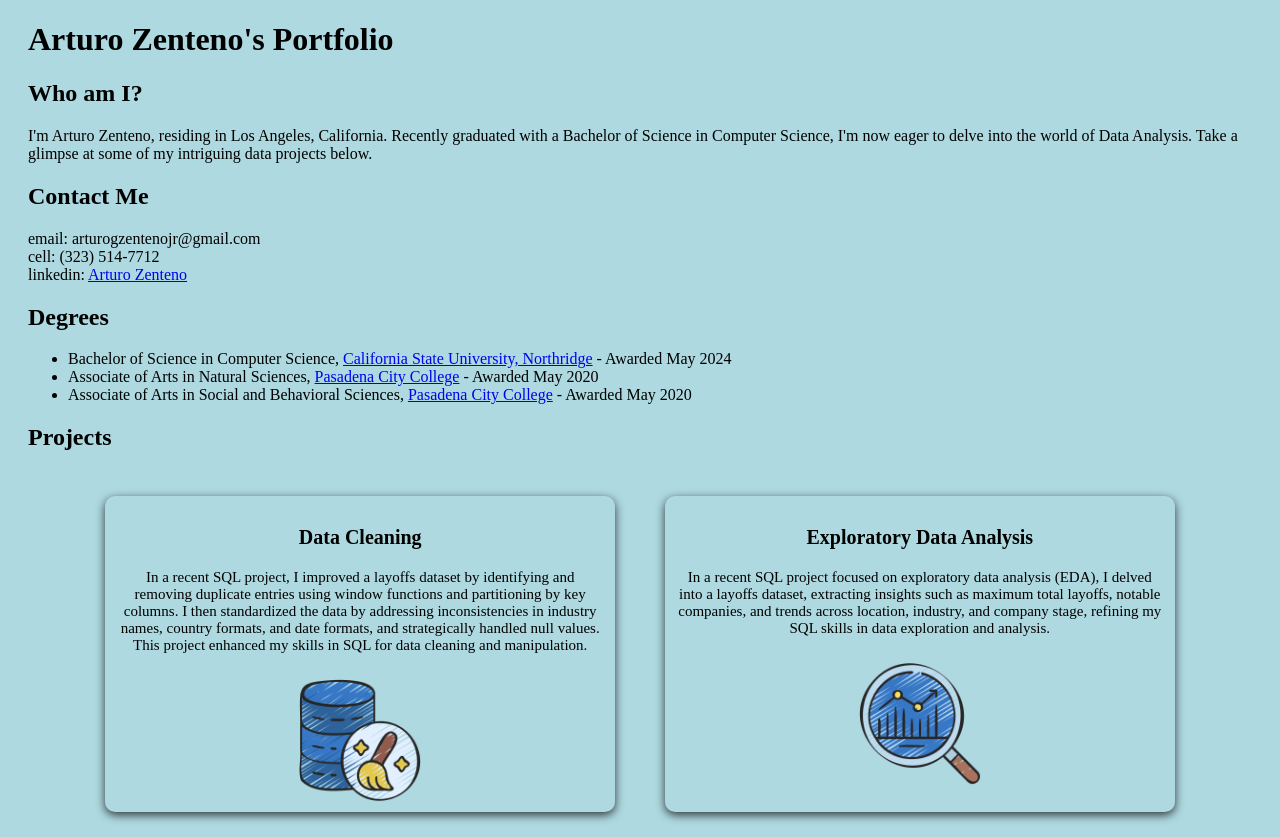
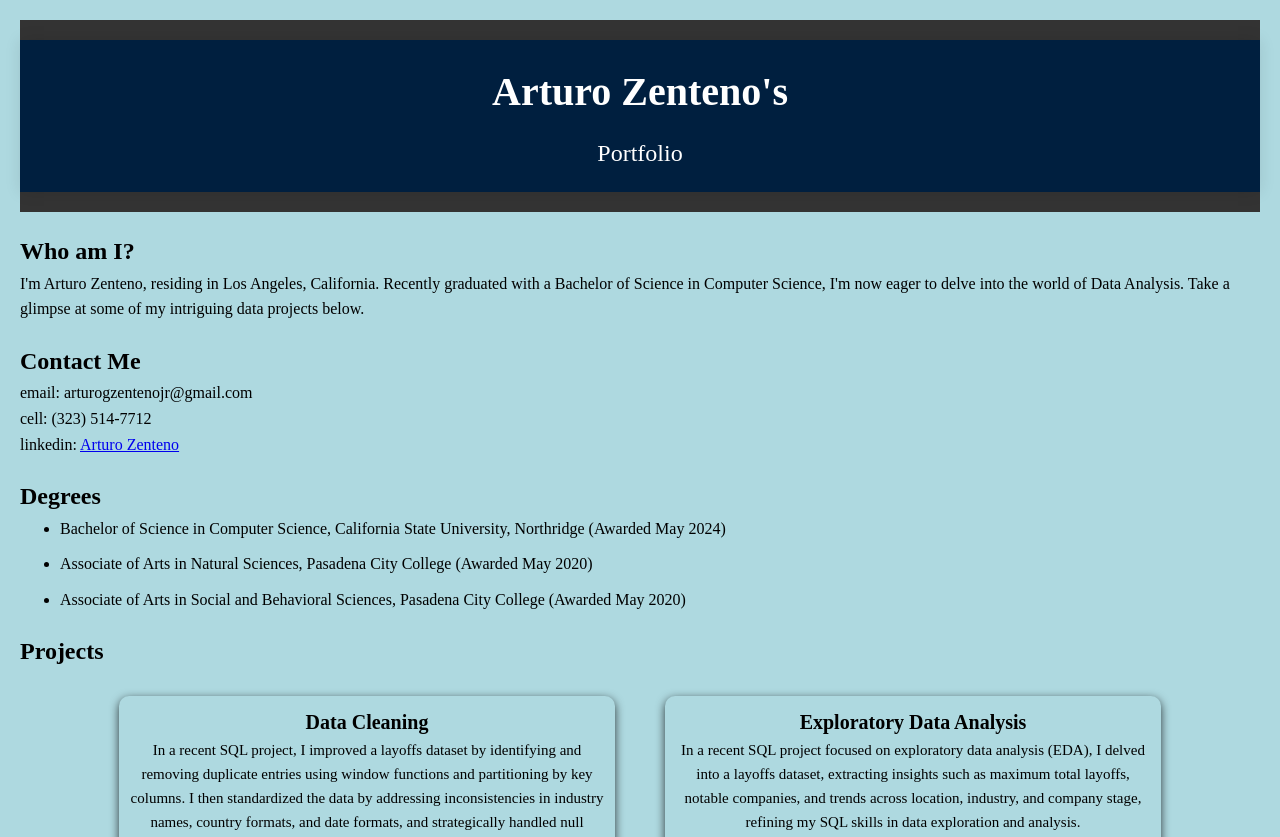
Before and after one commit to arturozenteno/arturozenteno.github.io, a plain HTML site: page index.html in a window 1280 px wide. Shown: the top 837 px of the page. Drawn offline with Linux system fonts and the light colour scheme.

Commit message:
Updated website style

```diff
--- a/index.html
+++ b/index.html
@@ -8,8 +8,23 @@
     <link rel="stylesheet" href="style.css">
 </head>
 <body>
-    <h1 class="main-header">Arturo Zenteno's Portfolio</h1>
-    <!-- <img src="me.png" alt="My Icon" class="icon"> -->
+
+  <!-- Header -->
+  <header>
+    <div class="header-content">
+      <div class="container">
+        <div class="header-inner">
+          <div class="header-text">
+            <h1 class="main-header">Arturo Zenteno's</h1>
+            <p class="portfolio-title">Portfolio</p>
+          </div>
+        </div>
+      </div>
+    </div>
+  </header>
+
+  <!-- Main Content -->
+  <main>
     <h2>Who am I?</h2>
     <p class="about-me">
       I'm Arturo Zenteno, residing in Los Angeles, California. Recently graduated with a Bachelor of Science in Computer Science, I'm now eager to delve into the world of Data Analysis. Take a glimpse at some of my intriguing data projects below.
@@ -22,9 +37,9 @@
     </p>
     <h2>Degrees</h2>
     <ul class="my-degrees">
-      <li>Bachelor of Science in Computer Science, <a href="https://www.csun.edu/">California State University, Northridge</a> - Awarded May 2024</li>
-      <li>Associate of Arts in Natural Sciences, <a href="https://www.pasadena.edu/">Pasadena City College</a> - Awarded May 2020</li>
-      <li>Associate of Arts in Social and Behavioral Sciences, <a href="https://www.pasadena.edu/">Pasadena City College</a> - Awarded May 2020</li>
+      <li>Bachelor of Science in Computer Science, California State University, Northridge (Awarded May 2024)</li>
+      <li>Associate of Arts in Natural Sciences, Pasadena City College (Awarded May 2020)</li>
+      <li>Associate of Arts in Social and Behavioral Sciences, Pasadena City College (Awarded May 2020)</li>
     </ul>
     <h2>Projects</h2>
     <div class="project-container">
@@ -57,5 +72,15 @@
             </a>
         </div>
     </div>
+
+  </main>
+
+  <!-- Footer -->
+  <footer>
+    <div class="container">
+      <p>&copy; 2024 Arturo Zenteno. All rights reserved.</p>
+    </div>
+  </footer>
+
 </body>
 </html>
--- a/style.css
+++ b/style.css
@@ -1,17 +1,93 @@
-body {
-  background-color: #AED9E0;
-  text-align: left;
-  padding-inline: 20px;
-  font-size: 16px;
-  padding-bottom: 25px;
-  font-family: 'Times New Roman', Times, serif;
+/* Reset some default styles */
+* {
+  margin: 0;
+  padding: 0;
+  box-sizing: border-box;
 }
 
-.icon {
-  width: 150px;
-  height: 150px;
+/* Basic styling for the body */
+body {
+  font-family: 'Times New Roman';
+  line-height: 1.6;
+  background-color: #AED9E0;
+  color: #000000;
+  margin: 0; /* Reset margin */
+  padding: 20px; /* Add padding to everything */
 }
 
+/* Container class to center content and provide padding */
+.container {
+  max-width: 1200px;
+  margin: 0 auto;
+}
+
+/* Header styling */
+header {
+  background-color: #333;
+  color: #000; /* Changed text color to black */
+  padding: 20px 0;
+  width: 100%;
+}
+
+.header-content {
+  background-color: #001F3F; /* Navy blue background */
+  box-shadow: 0px 0px 15px rgba(0, 0, 0, 0.1);
+  padding: 20px 0;
+}
+
+.header-inner {
+  display: flex;
+  justify-content: center;
+  align-items: center;
+}
+
+.header-text {
+  text-align: center;
+}
+
+.main-header {
+  font-size: 2.5rem;
+  margin-bottom: 10px;
+  color: #fff; /* White text color */
+}
+
+.portfolio-title {
+  font-size: 1.5rem;
+  color: #fff; /* White text color */
+}
+
+/* Main sections styling */
+main {
+  padding-top: 20px; /* Add padding to top */
+  padding-right: 0; /* No padding to right */
+  padding-bottom: 20px; /* Add padding to bottom */
+  padding-left: 0; /* No padding to left */
+}
+
+.about-me,
+.contact,
+.my-degrees {
+  margin-bottom: 20px;
+}
+
+.my-degrees {
+  margin-left: 40px; /* Adjust indentation */
+}
+
+.my-degrees li {
+  margin-bottom: 10px;
+}
+
+.my-degrees li a {
+  text-decoration: none;
+  color: #007BFF;
+}
+
+.my-degrees li a:hover {
+  text-decoration: underline;
+}
+
+/* Project card styling */
 .project-container {
   display: flex;
   flex-wrap: wrap;
@@ -56,3 +132,11 @@ body {
   display: block; /* Ensure image is centered within its container */
   margin: 0 auto; /* Center the image horizontally */
 }
+
+/* Footer styling */
+footer {
+  background-color: #333;
+  color: #fff;
+  padding: 20px 0;
+  text-align: center;
+}
```
